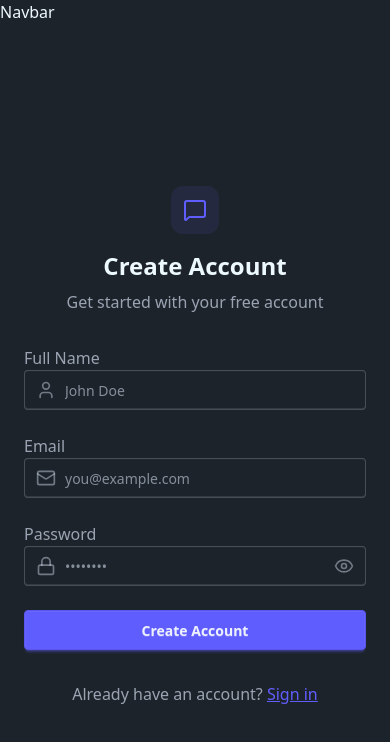
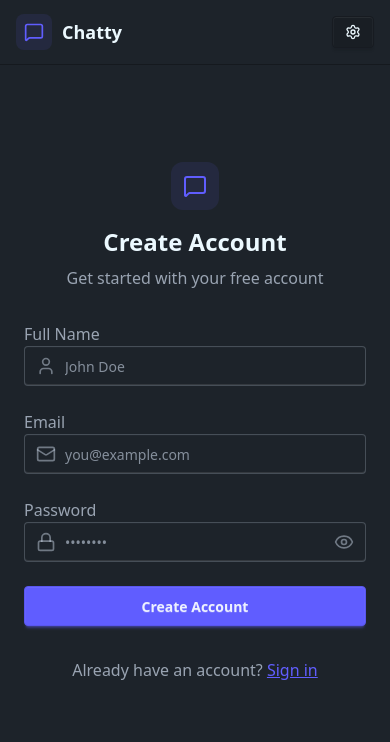
Before and after one commit to IgnacioConsuegra/Real-time-chat, a React (Vite) app in the folder fronted/: page /signup in a window 390 px wide. Shown: the top 742 px of the page. Built offline with nearby package versions, Linux system fonts and the light colour scheme; no server answers.

Commit message:
Header updated, now we can log out.

```diff
--- a/fronted/src/components/Navbar.jsx
+++ b/fronted/src/components/Navbar.jsx
@@ -1,8 +1,58 @@
-import React from 'react'
+import React from "react";
+import { useAuthStore } from "../store/useAuthStore";
+import { Link } from "react-router-dom";
+import {
+  MessageSquare,
+  User,
+  Settings,
+  LogOut
+} from "lucide-react";
+export const Navbar = () => {
+  const { logout, authUser } = useAuthStore();
+  return (
+    <header className="bg-base-100 border-b border-base-300 fixed w-full top-0 z-40 backdrop-blur-lg">
+      <div className="container mx-auto px-4 h-16">
+        <div className="flex items-center justify-between h-full">
+          <div className="flex items-center gap-8">
+            <Link
+              to="/"
+              className="flex items-center gap-2.5 hover:opacity-80 transition-all"
+            >
+              <div className="size-9 rounded-lg bg-primary/10 flex items-center justify-center">
+                <MessageSquare className="w-5 h-5 text-primary" />
+              </div>
+              <h1 className="text-lg font-bold">Chatty</h1>
+            </Link>
+          </div>
 
-export const Navbar = () => {
+          <div className="flex items-center gap-2">
+            <Link
+              to={"/settings"}
+              className={`
+              btn btn-sm gap-2 transition-colors
 
-  return (
-    <div>Navbar</div>
-  )
-}
+              `}
+            >
+              <Settings className="w-4 h-4" />
+              <span className="hidden sm:inline">Settings</span>
+            </Link>
+
+            {authUser && (
+              <>
+                <Link to={"/profile"} className={`btn btn-sm gap-2`}>
+                  <User className="size-5" />
+                  <span className="hidden sm:inline">Profile</span>
+                </Link>
+
+                <button className="flex gap-2 items-center" onClick={logout}>
+                  <LogOut className="size-5" />
+                  <span className="hidden sm:inline">Logout</span>
+                </button>
+              </>
+            )}
+          </div>
+        </div>
+      </div>
+    </header>
+  );
+};
--- a/fronted/src/store/useAuthStore.js
+++ b/fronted/src/store/useAuthStore.js
@@ -31,4 +31,15 @@
       set({ isSigningUp: false });
     }
   },
+  logout: async () => {
+    {
+      try {
+        await axiosInstance.post("/auth/logout");
+        set({ authUser: null });
+        toast.success("Logged out successfully");
+      } catch (error) {
+        toast.error(error.response.data.message);
+      }
+    }
+  },
 }));
```
